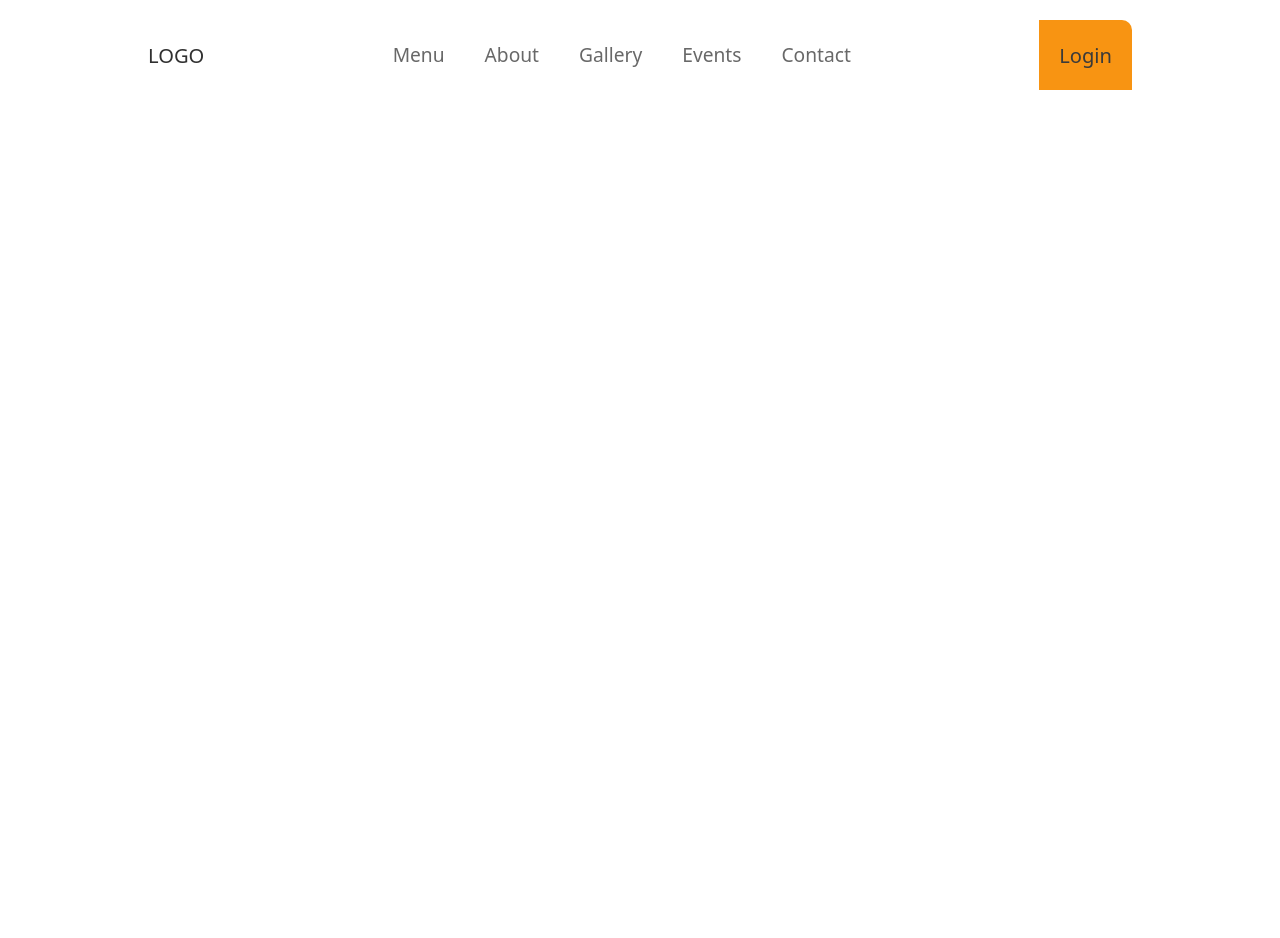
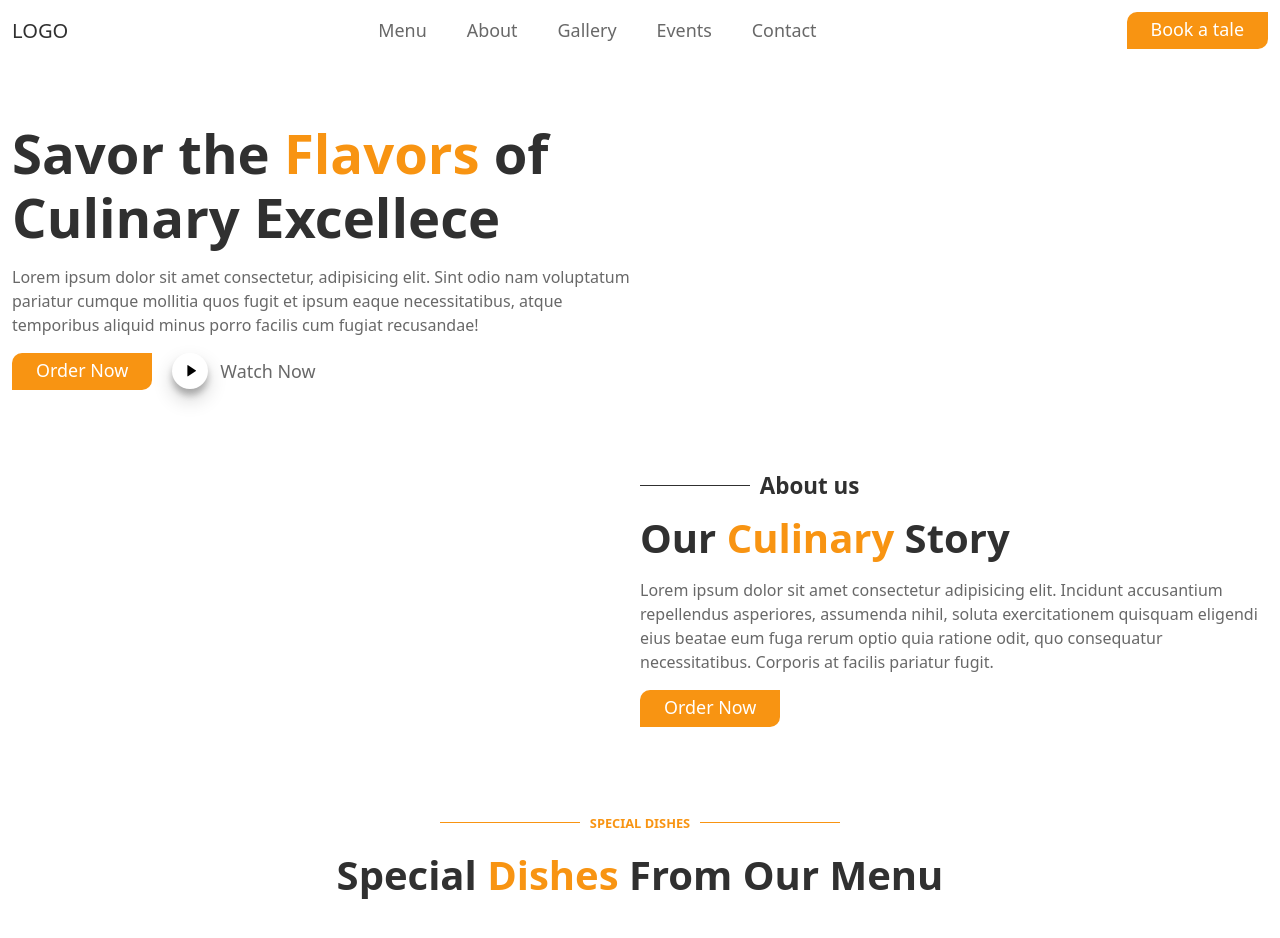
Before and after one commit to nadeemtadvi/Foodie-Cafe-App, a plain HTML site: page index.html in a window 1280 px wide. Before the commit the page ends 800 px from the top, so only its background shows below. Drawn offline with nearby package versions, Linux system fonts and the light colour scheme.

Commit message:
create header, hero, about , menu section

```diff
--- a/index.html
+++ b/index.html
@@ -4,6 +4,10 @@
     <meta charset="UTF-8" />
     <meta name="viewport" content="width=device-width, initial-scale=1.0" />
     <title>Document</title>
+    <link
+      href="https://cdn.jsdelivr.net/npm/remixicon@4.5.0/fonts/remixicon.css"
+      rel="stylesheet"
+    />
     <link rel="stylesheet" href="style.css" />
     <script src="https://cdn.tailwindcss.com"></script>
     <script>
@@ -19,12 +23,7 @@
               contrastcolor: "#ffffff",
             },
             fonts: {
-              defaultfont: [
-                "Roboto",
-                "system-ui",
-                "-apple-system",
-
-              ],
+              defaultfont: ["Roboto", "system-ui", "-apple-system"],
               headingfont: ["Raleway", "sans-serif"],
               navfont: ["Poppins", "sans-serif"],
             },
@@ -34,12 +33,15 @@
     </script>
   </head>
   <body>
+    <main>
       <!-- Navbar start -->
-    <div class="">
-      <div class="max-w-screen-lg mx-auto">
-        <div class="p-5 flex justify-between items-center w-full">
+      <header class="">
+        <div class="max-w-screen-xl mx-auto mb-12">
+          <div class="p-3 flex justify-between items-center w-full">
             <div class="text-headingcolor font-medium text-[1.26rem]">LOGO</div>
-          <ul class="text-defaultcolor flex gap-10 font-normal text-[1.2rem]">
+            <ul
+              class="text-defaultcolor flex gap-10 font-normal text-[1.12rem]"
+            >
               <li>Menu</li>
               <li>About</li>
               <li>Gallery</li>
@@ -47,16 +49,96 @@
               <li>Contact</li>
             </ul>
             <button
-            class="font-medium text-[1.26rem] rounded-tr-[10px] bg-accentcolor p-5"
+              class="font-normal text-[1.12rem] rounded-tl-[10px] rounded-br-[10px] bg-accentcolor text-white p-[4px_24px_6px]"
             >
-            Login
+              Book a tale
             </button>
           </div>
         </div>
-    </div>
+      </header>
 
       <!-- Navbar end -->
+      <!-- Hero Section start -->
+      <section class="max-w-screen-xl mx-auto mb-12">
+        <div class="p-3 grid grid-cols-2">
+          <div>
+            <h1 class="font-semibold">
+              Savor the <span class="text-accentcolor">Flavors</span> of
+              Culinary Excellece
+            </h1>
+            <p>
+              Lorem ipsum dolor sit amet consectetur, adipisicing elit. Sint
+              odio nam voluptatum pariatur cumque mollitia quos fugit et ipsum
+              eaque necessitatibus, atque temporibus aliquid minus porro facilis
+              cum fugiat recusandae!
+            </p>
+            <div class="flex gap-5 items-center">
+              <button
+                class="font-normal text-[1.12rem] rounded-tl-[10px] rounded-br-[10px] bg-accentcolor text-white p-[4px_24px_6px]"
+              >
+                Order Now
+              </button>
+              <button
+                class="inline-block font-normal text-[1.12rem] text-defaultcolor flex items-center"
+              >
+                <span
+                  class="w-[36px] h-[36px] flex items-center justify-center rounded-full shadow-[rgba(0,0,0,0.19)_0px_10px_20px,rgba(0,0,0,0.23)_0px_6px_6px]"
+                >
+                  <i class="ri-play-fill pl-[2.5px] pt-[1px] text-black"></i>
+                </span>
+                <span class="ml-3">Watch Now</span>
+              </button>
+            </div>
+          </div>
+          <div></div>
+        </div>
+      </section>
+      <!-- Hero Section end -->
+      <!-- About Section start -->
+      <section class="max-w-screen-xl mx-auto mb-12">
+        <div class="p-3 grid grid-cols-2">
+          <div></div>
+          <div>
+            <h2 class="!mb-1 heading !text-[1.4rem] md:w-[64%] lg:w-[54%]">
+              About us
+            </h2>
+            <h2 class="capitalize">
+              Our <span class="text-accentcolor">Culinary</span> Story
+            </h2>
+            <p>
+              Lorem ipsum dolor sit amet consectetur adipisicing elit. Incidunt
+              accusantium repellendus asperiores, assumenda nihil, soluta
+              exercitationem quisquam eligendi eius beatae eum fuga rerum optio
+              quia ratione odit, quo consequatur necessitatibus. Corporis at
+              facilis pariatur fugit.
+            </p>
+            <button
+              class="font-normal text-[1.12rem] rounded-tl-[10px] rounded-br-[10px] bg-accentcolor text-white p-[4px_24px_6px]"
+            >
+              Order Now
+            </button>
+          </div>
+        </div>
+      </section>
+      <!-- About Section end -->
+      <!-- Menu Section start -->
+      <section class="max-w-screen-xl mx-auto mb-12">
+        <div class="p-3 ">
+          <div class="text-center">
+            <div class="flex justify-center items-center">
+            <h2 class="!mb-1 uppercase heading-both !text-[0.8rem] w-[400px] text-accentcolor ">
+              Special Dishes
+            </h2>
+          </div>
+            <h2 class="capitalize">
+              Special <span class="text-accentcolor">Dishes</span> From Our Menu
+            </h2>
 
+          </div>
+        </div>
+      </section>
+      <!-- Menu Section end -->
+    </main>
     <script src="main.js"></script>
   </body>
 </html>
--- a/style.css
+++ b/style.css
@@ -1,8 +1,8 @@
 :root {
   /* Colors */
-  --background-color: #131313;
-  --default-color: #3a3a3a;
-  --heading-color: #ffffff;
+  --background-color: #ffffff;
+  --default-color: #686868;
+  --heading-color: #303030;
   --accent-color: #f89412;
   --surface-color: #ffffff;
   --contrast-color: #ffffff;
@@ -35,18 +35,49 @@ a:hover {
   text-decoration: none;
 }
 
-h1,
+
+h1{
+  color: var(--heading-color);
+  margin-bottom: 1rem!important;
+  font-size: 3.4rem!important;
+  line-height: 64px!important;
+}
 h2,
 h3,
 h4,
 h5,
 h6 {
   color: var(--heading-color);
-  font-family: var(--heading-font);
-  margin-bottom: 1rem;
+  margin-bottom: 1rem!important;
+  font-size: 2.5rem!important;
+  font-weight: 600!important;
+  line-height: 48px!important;
 }
 p {
-  color: var(--default-color);
-  font-family: var(--default-font);
-  margin-bottom: 1rem;
+  color: var(--default-color)!important;
+  margin-bottom: 1rem!important;
+  font-size: 1rem!important;
 }
+
+.heading, .heading-both {
+  display: flex;
+  flex-direction: row;
+}
+.heading:before,.heading-both:before,.heading-both:after{
+  content: "";
+  flex: 1 1;
+  border-bottom: 1px solid!important;
+  margin: auto;
+}
+.heading:after{
+  content: "";
+  flex: 1 1;
+  border-bottom: 0px solid;
+  margin: auto;
+}
+.heading:before,.heading-both:before {
+  margin-right: 10px
+}
+.heading:after, .heading-both:after {
+  margin-left: 10px
+}
```
Lines whose indentation alone changed are shown as unchanged.
